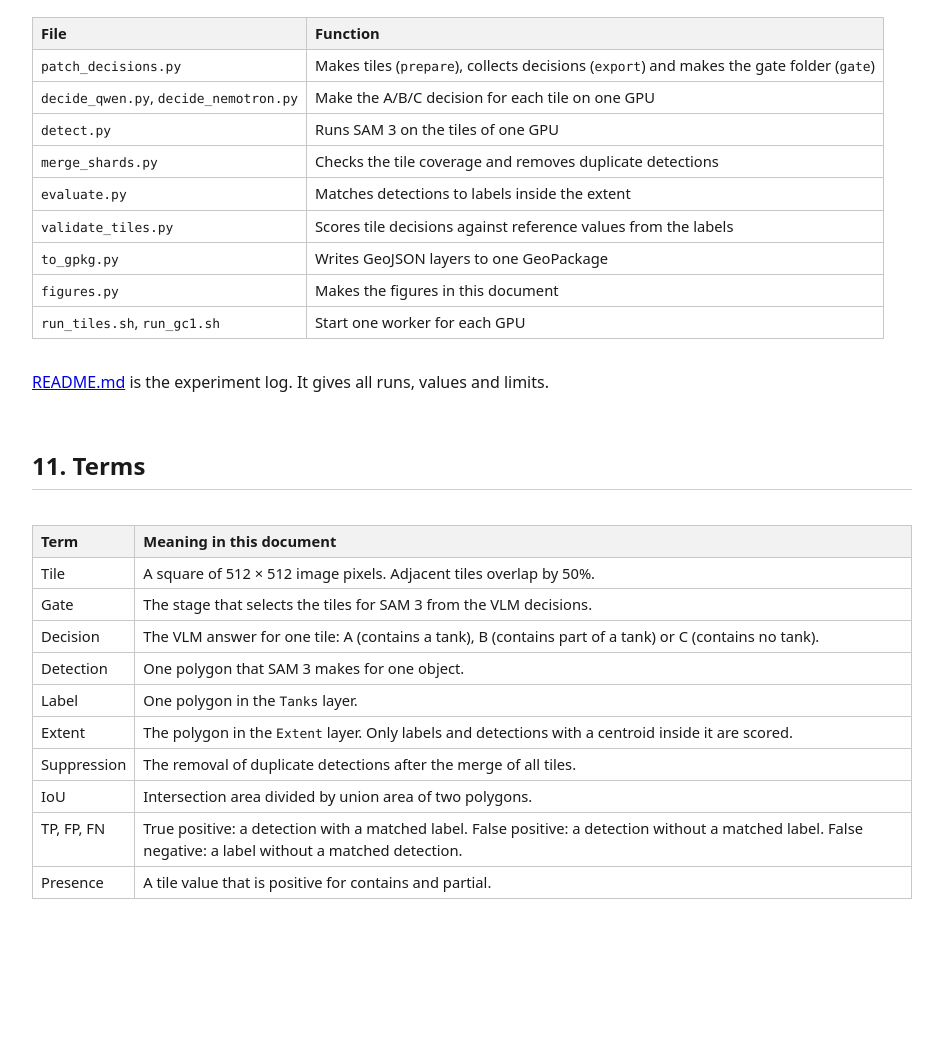
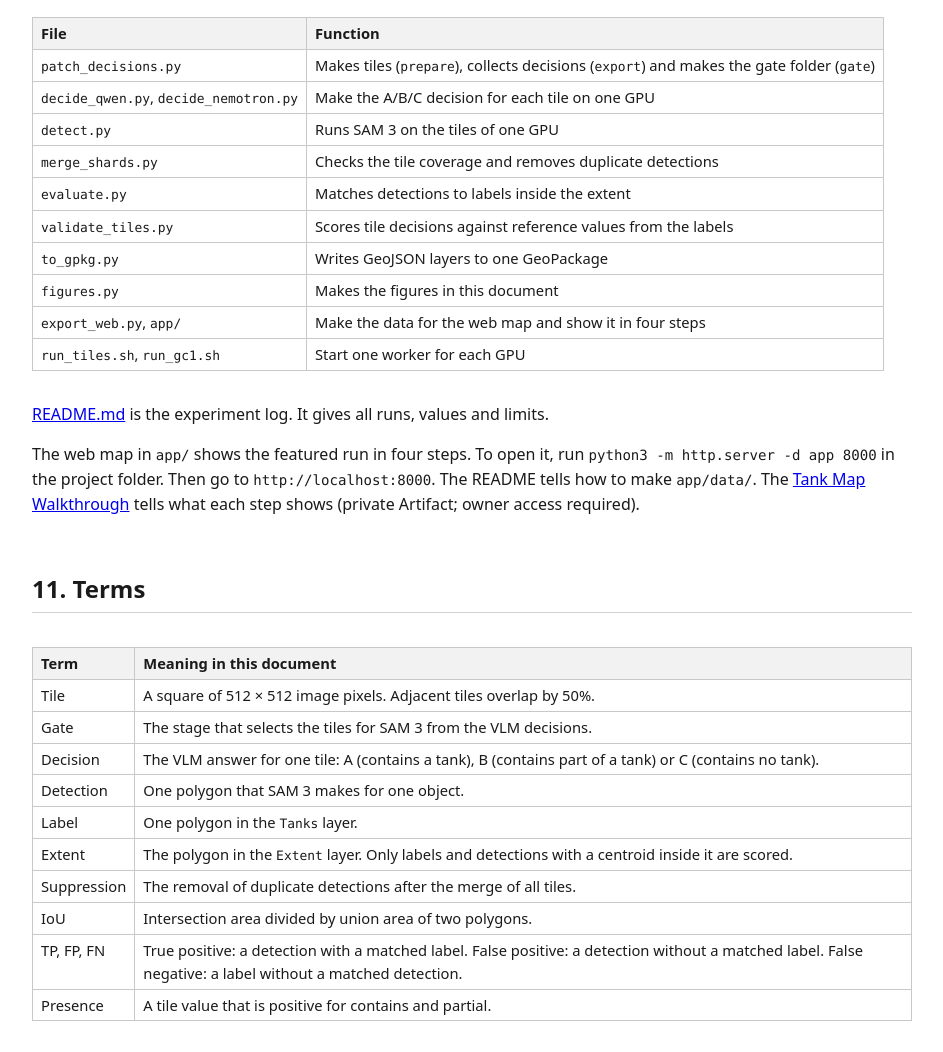
Before and after one commit to mraad/where-is-jev, a plain HTML site: page docs/index.html in a window 1280 px wide. Shown: the part 10835-11887 px from the top of the page, without its empty margins (168-1111 px from the left). Before the commit the page ends 11765 px from the top, so only its background shows below. Drawn offline with Linux system fonts and the light colour scheme.

Commit message:
Document web map and walkthrough artifact
Add server stop and internet notes to the README map section, link the
Tank Map Walkthrough artifact, and list export_web.py/app/ in
docs/index.html with how to open the map.

Co-Authored-By: Claude Opus 5.5 <noreply@anthropic.com>
Claude-Session: https://claude.ai/code/session_01LwxK2Df19J5jzyBiExmTVK

```diff
--- a/docs/index.html
+++ b/docs/index.html
@@ -264,9 +264,11 @@ Answer with exactly one letter: A, B, or C.</pre>
   <tr><td><code>validate_tiles.py</code></td><td>Scores tile decisions against reference values from the labels</td></tr>
   <tr><td><code>to_gpkg.py</code></td><td>Writes GeoJSON layers to one GeoPackage</td></tr>
   <tr><td><code>figures.py</code></td><td>Makes the figures in this document</td></tr>
+  <tr><td><code>export_web.py</code>, <code>app/</code></td><td>Make the data for the web map and show it in four steps</td></tr>
   <tr><td><code>run_tiles.sh</code>, <code>run_gc1.sh</code></td><td>Start one worker for each GPU</td></tr>
 </table></div>
 <p><a href="../README.md">README.md</a> is the experiment log. It gives all runs, values and limits.</p>
+<p>The web map in <code>app/</code> shows the featured run in four steps. To open it, run <code>python3 -m http.server -d app 8000</code> in the project folder. Then go to <code>http://localhost:8000</code>. The README tells how to make <code>app/data/</code>. The <a href="https://claude.ai/artifact/1B4Ftjgru2sn4U31jnQmFY">Tank Map Walkthrough</a> tells what each step shows (private Artifact; owner access required).</p>
 
 <h2 id="terms">11. Terms</h2>
 <div class="table"><table>
```
Also changed, not shown: 1 other file.
